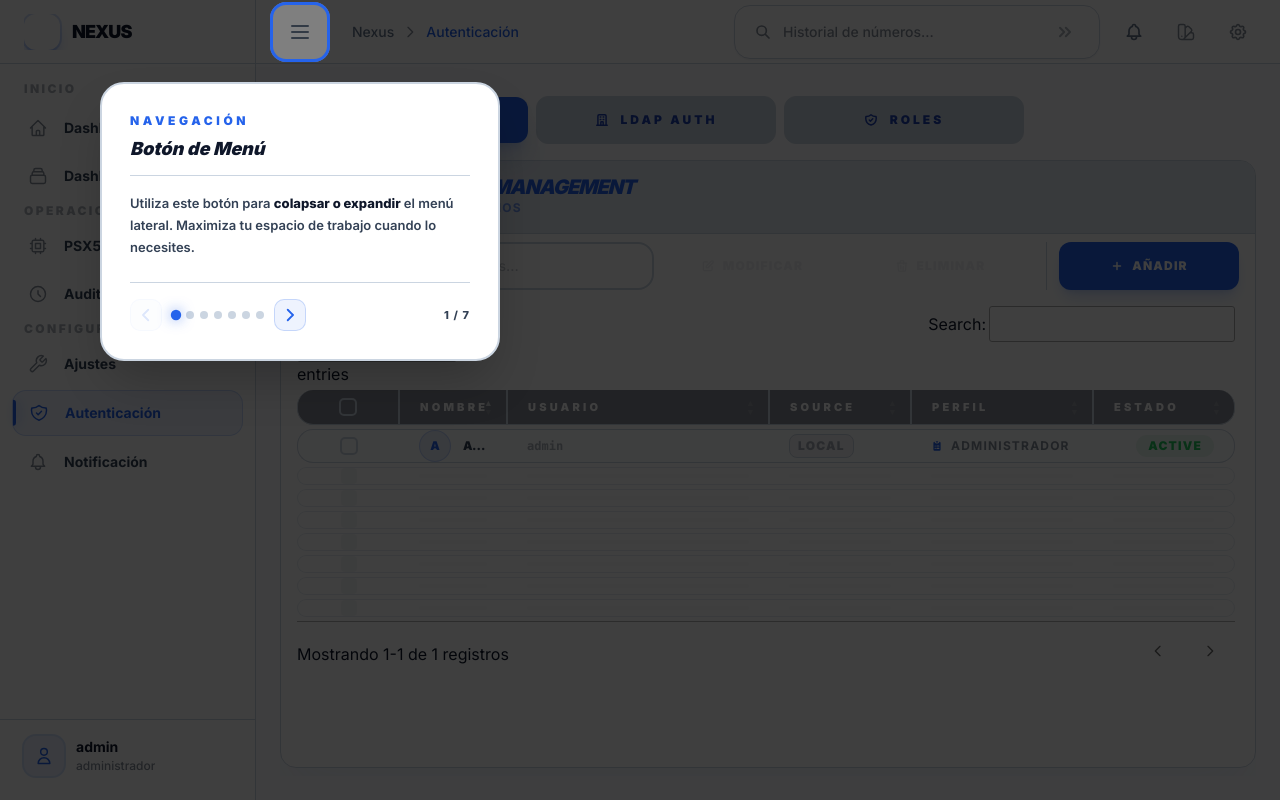
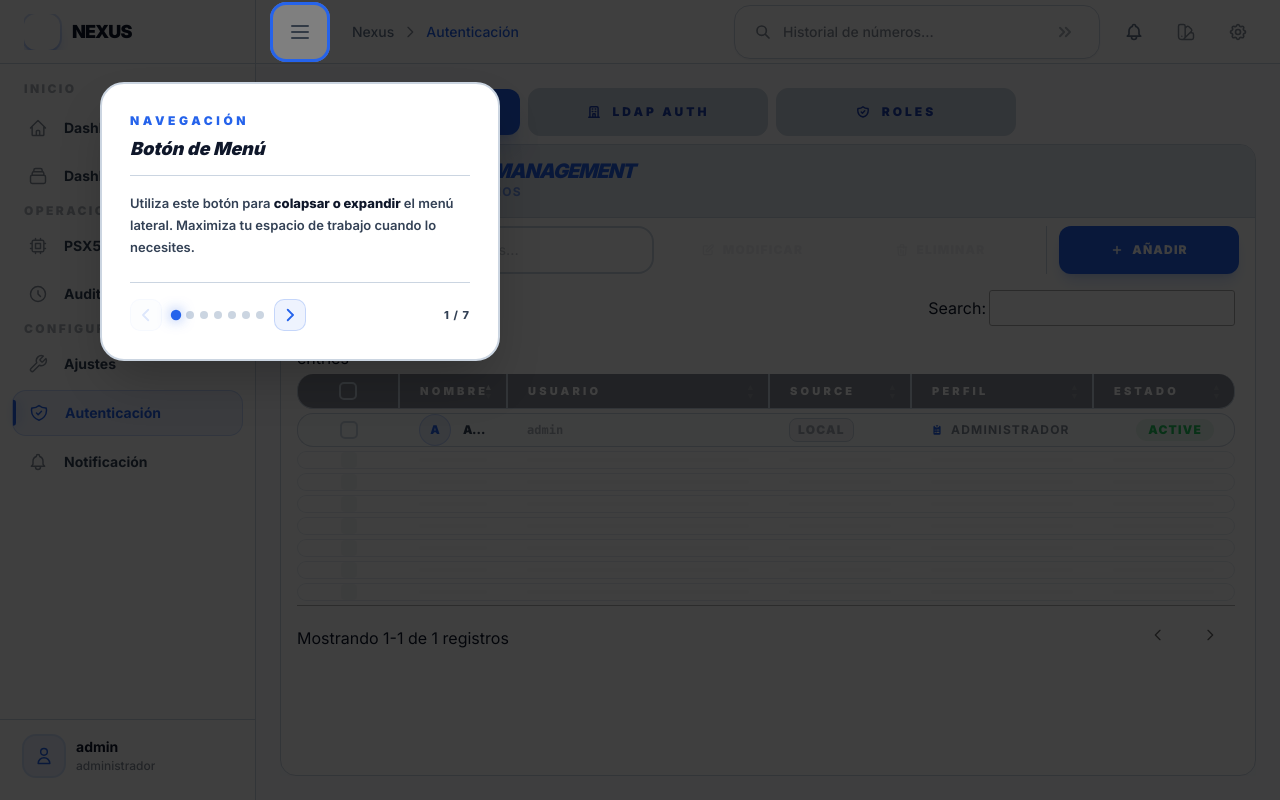
Before and after one commit to dtovar0/c20, a Flask app: page /auth/ in a window 1280 px wide. Run offline with Flask 3, Linux system fonts and the light colour scheme; a user stored in the database is signed in; data comes from the database, SQL or seed files in the repository; data that the repository does not hold is empty; some libraries are stand-ins or nearby versions.

Commit message:
detalles v0.7

```diff
--- a/templates/audit.html
+++ b/templates/audit.html
@@ -18,7 +18,7 @@
 
         <!-- Standard Nexus Table View -->
         <div id="tab-panel-audit"
-            class="tab-panel tab-panel-content flex-grow flex flex-col animate-in fade-in slide-in-from-bottom-2 duration-500 rounded-2xl overflow-hidden border border-panel-border shadow-2xl shadow-primary/5 mb-2">
+            class="tab-panel tab-panel-content flex-grow flex flex-col animate-in fade-in slide-in-from-bottom-2 duration-500 rounded-2xl overflow-hidden border border-panel-border shadow-2xl shadow-primary/5">
             <!-- PANEL HEADER -->
             <header class="bg-panel-header border-b border-panel-border px-6 py-4 flex items-center justify-between">
                 <div class="flex items-center gap-4">
@@ -39,7 +39,7 @@
             </header>
 
             <!-- PANEL BODY -->
-            <main class="flex-grow px-4 pt-2 pb-1 overflow-hidden flex flex-col">
+            <main class="flex-grow px-4 pt-2 pb-0 overflow-hidden flex flex-col">
                 <div class="mb-4 flex justify-between items-center gap-2">
                     <div class="relative group flex-grow max-w-md">
                         <svg class="w-4 h-4 absolute left-5 top-1/2 -translate-y-1/2 text-label/60 group-focus-within:text-primary transition-colors z-10"
--- a/templates/auth.html
+++ b/templates/auth.html
@@ -12,7 +12,7 @@
 <div id="authWrapper" class="w-full h-full flex flex-col animate-fade-in relative">
     <!-- Luxury Tabs Navigation -->
     <div class="relative backdrop-blur-lg transition-all duration-300 mb-2">
-        <div class="flex items-center p-2 gap-2">
+        <div class="flex items-center gap-2">
             <!-- Local Users Tab (Active) -->
             <button onclick="switchTab('usuario')" id="tab-trigger-usuario"
                 class="tab-trigger w-60 relative py-3.5 flex items-center justify-center gap-3 rounded-xl text-[12px] font-black uppercase tracking-[0.25em] transition-all duration-300 z-10 text-tab-active-text bg-tab-active shadow-xl shadow-tab-active/20 active:scale-95">
@@ -39,7 +39,7 @@
     <!-- PANEL AREA -->
     <div class="flex-grow flex flex-col overflow-hidden">
         <!-- Tab Panel: Usuarios (Locales) -->
-        <div id="tab-panel-usuario" class="tab-panel tab-panel-content flex-grow flex flex-col animate-in fade-in slide-in-from-bottom-2 duration-500 rounded-2xl overflow-hidden border border-panel-border shadow-2xl shadow-primary/5 mb-2">
+        <div id="tab-panel-usuario" class="tab-panel tab-panel-content flex-grow flex flex-col animate-in fade-in slide-in-from-bottom-2 duration-500 rounded-2xl overflow-hidden border border-panel-border shadow-2xl shadow-primary/5">
             <!-- PANEL HEADER -->
             <header class="bg-panel-header border-b border-panel-border px-6 py-4 flex items-center justify-between">
                 <div class="flex items-center gap-4">
@@ -109,7 +109,7 @@
         </div>
 
         <!-- Tab Panel: LDAP Auth -->
-        <div id="tab-panel-ldap" class="hidden tab-panel tab-panel-content flex-grow flex flex-col animate-in fade-in slide-in-from-bottom-2 duration-500 rounded-2xl overflow-hidden border border-panel-border shadow-2xl shadow-primary/5 mb-2">
+        <div id="tab-panel-ldap" class="hidden tab-panel tab-panel-content flex-grow flex flex-col animate-in fade-in slide-in-from-bottom-2 duration-500 rounded-2xl overflow-hidden border border-panel-border shadow-2xl shadow-primary/5">
             <!-- PANEL HEADER -->
             <header class="bg-panel-header border-b border-panel-border px-6 py-4 flex items-center justify-between">
                 <div class="flex items-center gap-4">
@@ -222,7 +222,7 @@
         </div>
 
         <!-- Tab Panel: Roles -->
-        <div id="tab-panel-roles" class="tab-panel tab-panel-content hidden flex-grow flex flex-col animate-in fade-in duration-500 rounded-2xl overflow-hidden border border-panel-border shadow-2xl shadow-primary/5 mb-2">
+        <div id="tab-panel-roles" class="tab-panel tab-panel-content hidden flex-grow flex flex-col animate-in fade-in duration-500 rounded-2xl overflow-hidden border border-panel-border shadow-2xl shadow-primary/5">
             <!-- PANEL HEADER -->
             <header class="bg-panel-header border-b border-panel-border px-6 py-4 flex items-center justify-between">
                 <div class="flex items-center gap-4">
--- a/templates/notifications.html
+++ b/templates/notifications.html
@@ -12,7 +12,7 @@
 <div id="notificationsWrapper" class="w-full h-full flex flex-col relative">
     <!-- Luxury Tabs Navigation -->
     <div class="relative backdrop-blur-lg transition-all duration-300 mb-2">
-        <div class="flex items-center p-2 gap-2">
+        <div class="flex items-center gap-2">
             <!-- Configuration Tab (Active) -->
             <button onclick="switchTab('config')" id="tab-trigger-config"
                 class="tab-trigger w-60 relative py-3.5 flex items-center justify-center gap-3 rounded-xl text-[12px] font-black uppercase tracking-[0.25em] transition-all duration-300 z-10 text-tab-active-text bg-tab-active shadow-xl shadow-tab-active/20 active:scale-95">
@@ -33,7 +33,7 @@
     <div class="flex-grow flex flex-col overflow-hidden">
 
         <!-- Tab Panel: Configuración -->
-        <div id="tab-panel-config" class="tab-panel tab-panel-content flex-grow flex flex-col animate-in fade-in slide-in-from-bottom-2 duration-500 rounded-2xl overflow-hidden border border-panel-border shadow-2xl shadow-primary/5 mb-2">
+        <div id="tab-panel-config" class="tab-panel tab-panel-content flex-grow flex flex-col animate-in fade-in slide-in-from-bottom-2 duration-500 rounded-2xl overflow-hidden border border-panel-border shadow-2xl shadow-primary/5">
             <!-- PANEL HEADER -->
             <header class="bg-panel-header border-b border-panel-border px-6 py-4 flex items-center justify-between">
                 <div class="flex items-center gap-4">
@@ -158,7 +158,7 @@
         </div>
 
         <!-- Tab Panel: Plantilla -->
-        <div id="tab-panel-template" class="tab-panel tab-panel-content hidden flex-grow flex flex-col animate-in fade-in duration-500 rounded-2xl overflow-hidden border border-panel-border shadow-2xl shadow-primary/5 mb-2">
+        <div id="tab-panel-template" class="tab-panel tab-panel-content hidden flex-grow flex flex-col animate-in fade-in duration-500 rounded-2xl overflow-hidden border border-panel-border shadow-2xl shadow-primary/5">
             <!-- PANEL HEADER -->
             <header class="bg-panel-header border-b border-panel-border px-6 py-4 flex items-center justify-between">
                 <div class="flex items-center gap-4">
```
Also changed, not shown: templates/settings.html (+4 -4 lines).
